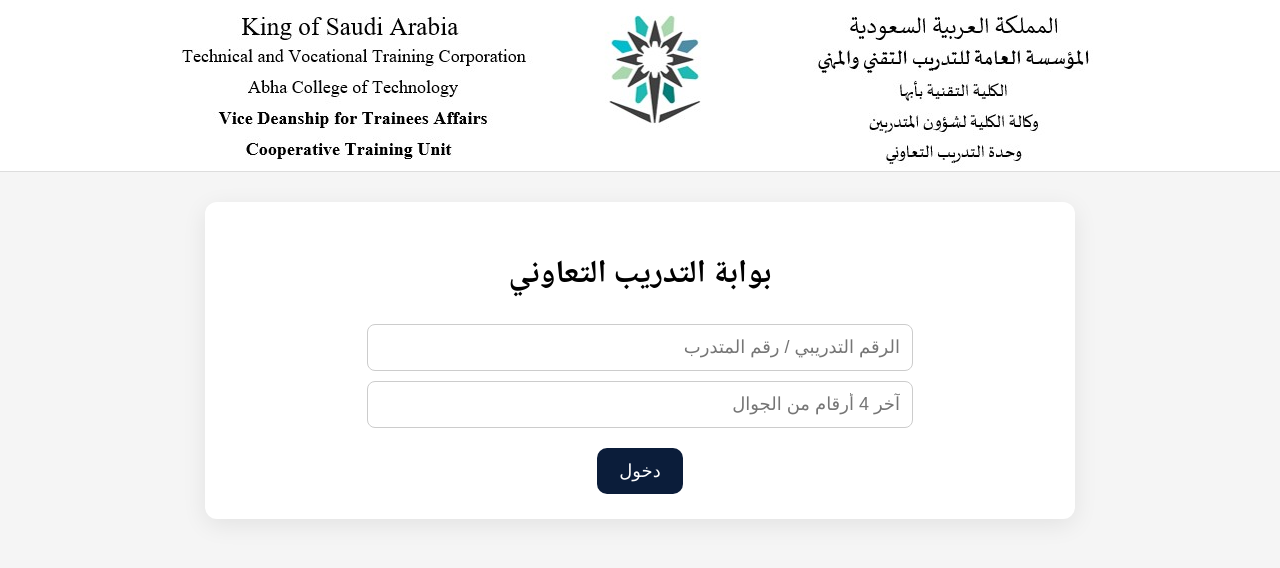
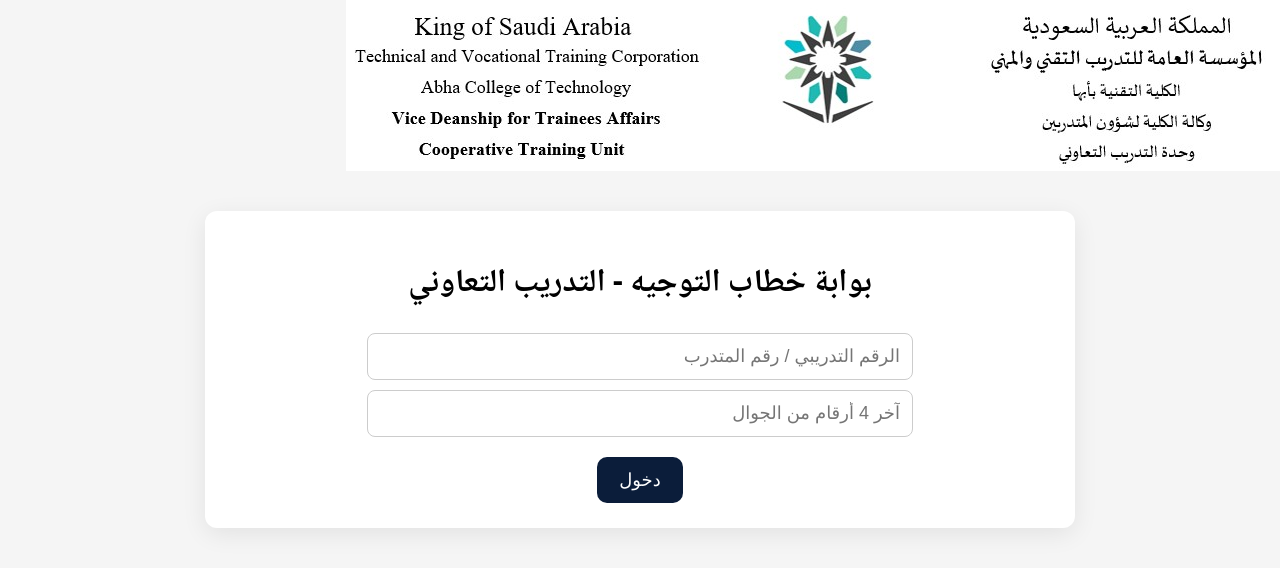
Before and after one commit to ctabha/coop-training, a Flask app: template templates/index.html in a window 1280 px wide. Shown: the top 568 px of the page. Run offline with Flask 3, Linux system fonts and the light colour scheme; the template is opened without the code that fills it, so the values that code supplies are empty.

Commit message:
Update index.html

```diff
--- a/templates/index.html
+++ b/templates/index.html
@@ -1,27 +1,28 @@
 <!doctype html>
 <html lang="ar" dir="rtl">
 <head>
-  <meta charset="utf-8">
+  <meta charset="utf-8" />
+  <meta name="viewport" content="width=device-width, initial-scale=1" />
   <title>بوابة التدريب التعاوني</title>
-  <link rel="stylesheet" href="/static/style.css">
+  <link rel="stylesheet" href="{{ url_for('static', filename='style.css') }}">
 </head>
 <body class="page-bg">
-  <div class="site-header">
-    <img src="/static/header.jpg" alt="header">
-  </div>
+  <header class="top-header">
+    <img class="header-img" src="{{ url_for('static', filename='header.jpg') }}" alt="header">
+  </header>
 
-  <div class="card">
-    <h1>بوابة التدريب التعاوني</h1>
+  <main class="card">
+    <h1 class="title">بوابة خطاب التوجيه - التدريب التعاوني</h1>
 
-    <form method="POST">
-      <input type="text" name="trainee_id" placeholder="الرقم التدريبي / رقم المتدرب" required>
-      <input type="text" name="last4" placeholder="آخر 4 أرقام من الجوال" required>
-      <button type="submit">دخول</button>
+    <form method="post" class="form">
+      <input name="trainee_id" class="input" placeholder="الرقم التدريبي / رقم المتدرب" />
+      <input name="last4" class="input" placeholder="آخر 4 أرقام من الجوال" />
+      <button class="btn" type="submit">دخول</button>
+
+      {% if error %}
+        <div class="error">{{ error }}</div>
+      {% endif %}
     </form>
-
-    {% if error %}
-      <p class="error">{{ error }}</p>
-    {% endif %}
-  </div>
+  </main>
 </body>
 </html>
```
